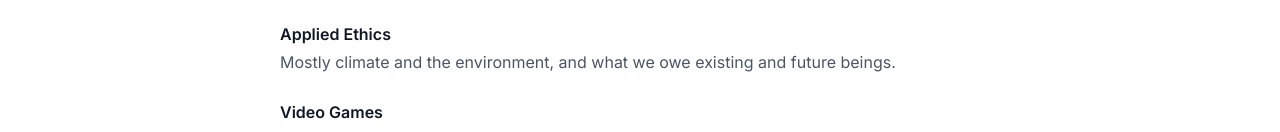
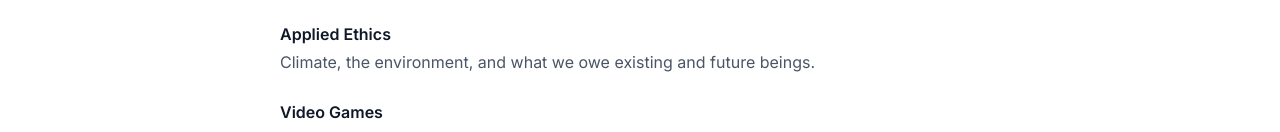
Before and after one commit to vpapastef/vpapastef.github.io, an Astro site: page / in a window 1280 px wide. Shown: the part 418-550 px from the top of the page. Built offline with nearby package versions, Linux system fonts and the light colour scheme; Astro itself is replaced by a stand-in of ours.

```diff
--- a/src/pages/index.astro
+++ b/src/pages/index.astro
@@ -13,7 +13,7 @@ const interests: { title: string; note: string | string[] }[] = [
       "They matter more than we tend to think. " +
       '<a href="/cats/" class="underline hover:text-accent dark:hover:text-accent-dark">Three</a> of them let me share their home.',
   },
-  { title: 'Applied Ethics', note: 'Mostly climate and the environment, and what we owe existing and future beings.' },
+  { title: 'Applied Ethics', note: 'Climate, the environment, and what we owe existing and future beings.' },
   { title: 'Video Games', note: "Although I haven't played one in ages :(" },
   { title: 'Movies & Series', note: 'Always with subtitles on.' },
 ];
```
